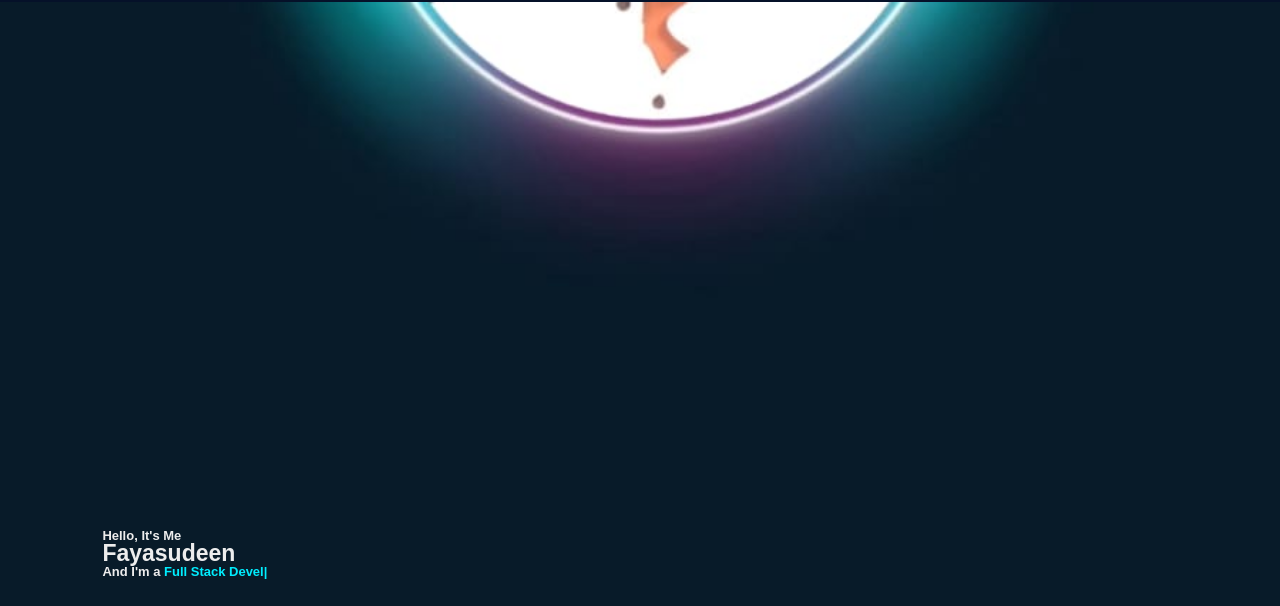
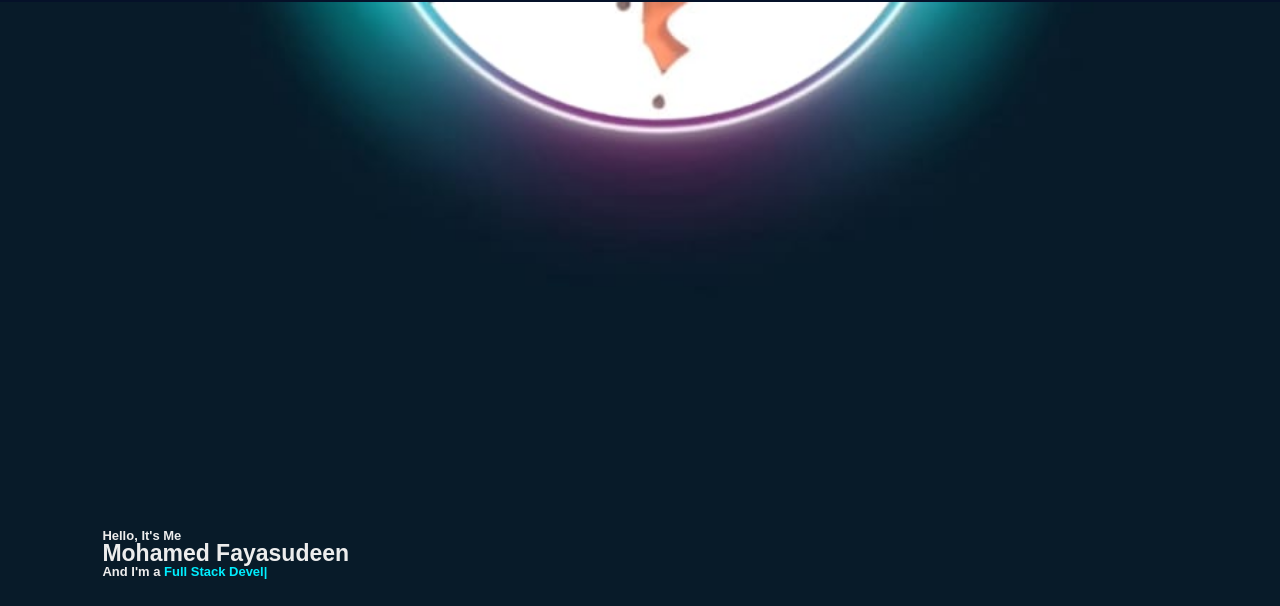
Before and after one commit to jmtechinstitute/fayaz-Portifolio, a plain HTML site: page index.html in a window 1280 px wide. Shown: the part 46-652 px from the top of the page. Drawn offline with nearby package versions, Linux system fonts and the light colour scheme.

Commit message:
Update index.html

```diff
--- a/index.html
+++ b/index.html
@@ -1,4 +1,4 @@
-<!DOCTYPE html>
+ <!DOCTYPE html>
 <html lang="en">
 
 <head>
@@ -25,7 +25,7 @@
     <section class="home">
         <div class="home-content">
             <h3>Hello, It's Me</h3>
-            <h1>Fayasudeen</h1>
+            <h1>Mohamed Fayasudeen</h1>
             <h3>And I'm a <span class="text"></span></h3>
             <p>I am the CEO of JM Tech Institute and a B.Tech student.
                 <br>Additionally, I mentor students at EGS Pillay College.
```
